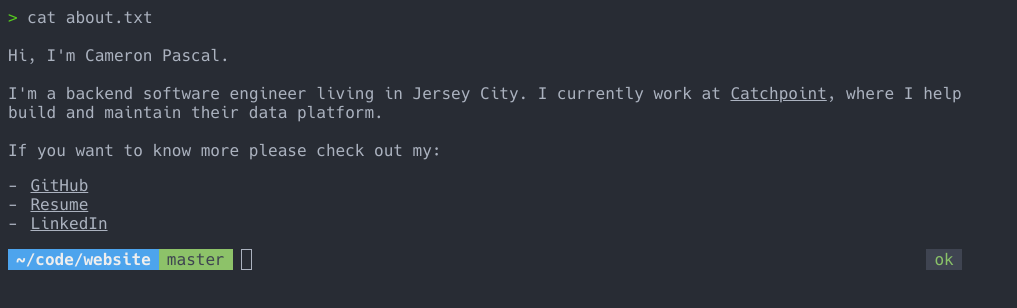
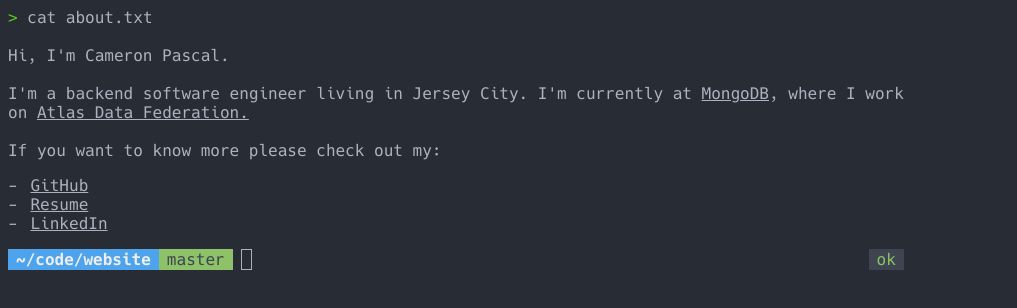
Before and after one commit to cameron-pascal/website, a plain HTML site: page index.html in a window 1280 px wide. Shown: the whole page, without its empty margins (0-1017 px from the left). Drawn offline with Linux system fonts and the light colour scheme.

Commit message:
Changed jobs.

```diff
--- a/index.html
+++ b/index.html
@@ -18,8 +18,8 @@
         <br/>
         <span>Hi, I'm Cameron Pascal.</span>
         <br/>
-        <span>I'm a backend software engineer living in Jersey City. I currently work at <a href="https://catchpoint.com">Catchpoint</a>, where I help</span>
-        <span>build and maintain their data platform.</span>
+        <span>I'm a backend software engineer living in Jersey City. I'm currently at <a href="https://www.mongodb.com">MongoDB</a>, where I work </span>
+        <span>on <a href="https://www.mongodb.com/atlas/data-federation">Atlas Data Federation.</a></span>
         <br/>
         <span>If you want to know more please check out my:</span>
         <ul>
```
